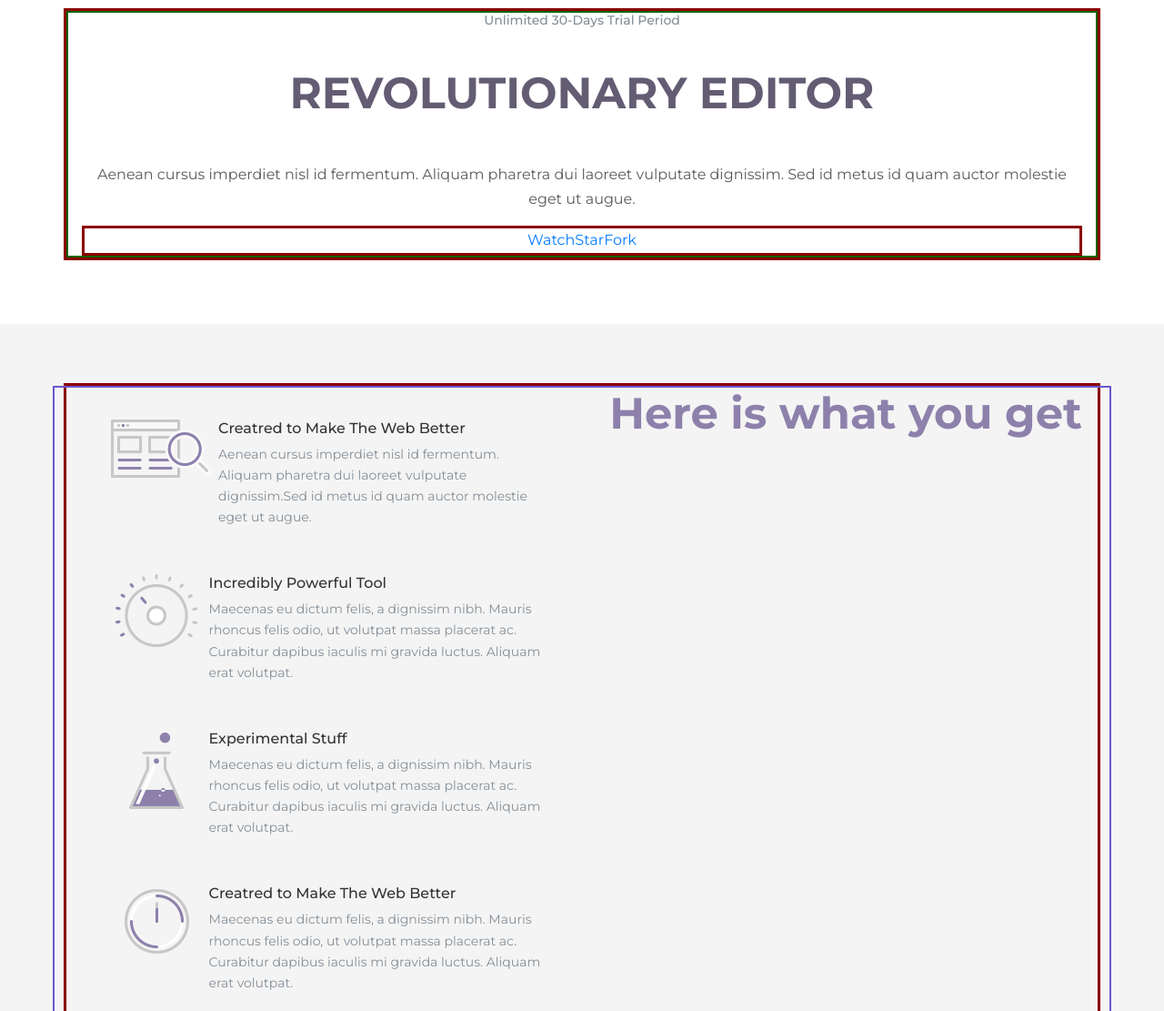
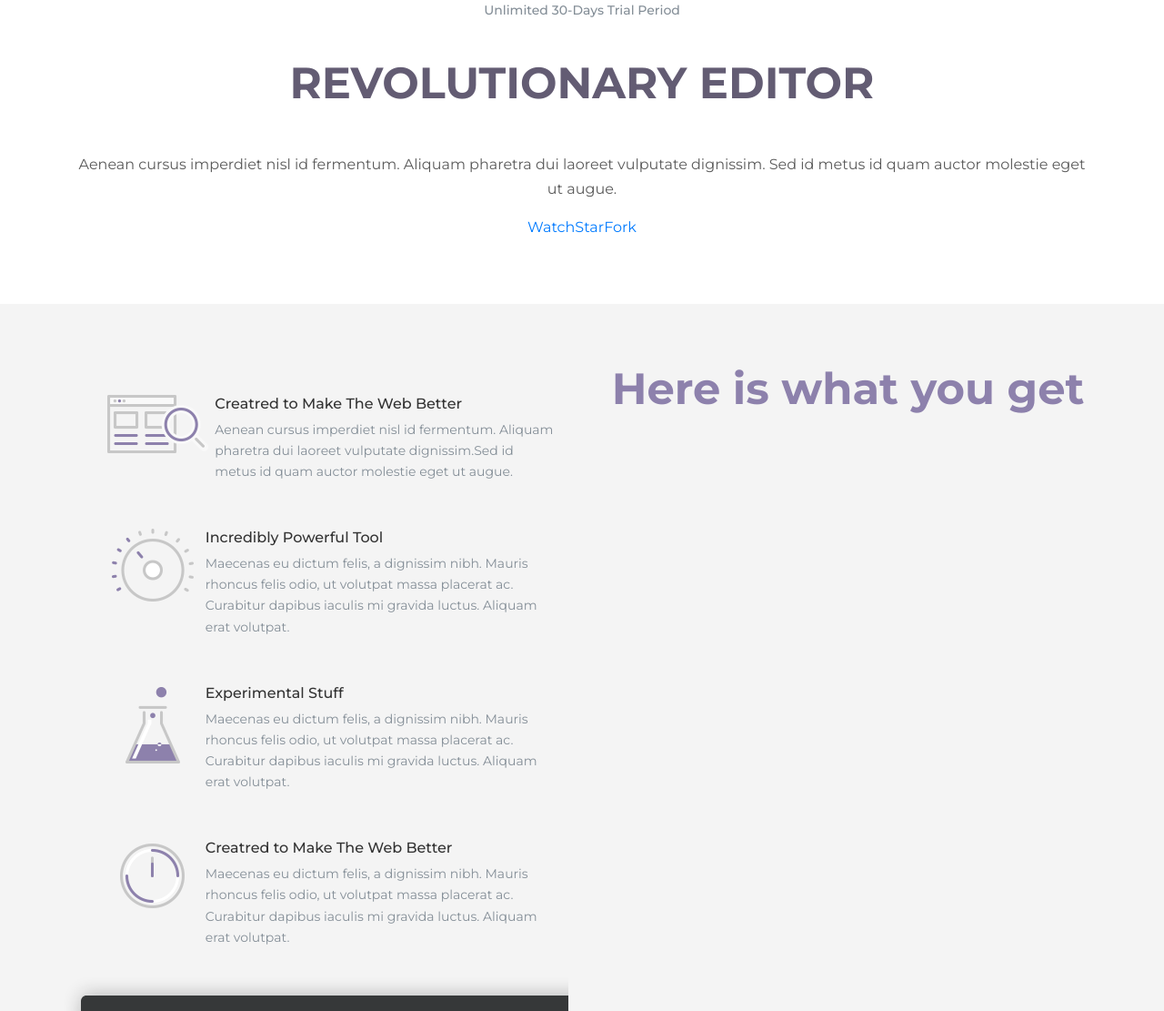
Before and after one commit to GH-Frontend-JS-9-online/bublyk_hw_3, a website: page app/index.html in a window 1280 px wide. Shown: the part 914-2025 px from the top of the page at 91% size. Drawn offline with nearby package versions, Linux system fonts and the light colour scheme.

Commit message:
del border

```diff
--- a/app/sass/main.sass
+++ b/app/sass/main.sass
@@ -52,14 +52,14 @@ b, strong
 
 
 .row
-	border: 2px slateblue solid
+	//border: 2px slateblue solid
 
 .col,.col-1,.col-2,.col-3,.col-4,.col-5,.col-6,.col-7,.col-8,.col-9,.col-10.col-11
-	border: 2px darkgreen solid
+	//border: 2px darkgreen solid
 	padding: 0 auto
 
 .container
-	border: 3px darkred solid
+	//border: 3px darkred solid
 	padding: 0
 
 
```
Also changed, not shown: app/css/main.min.css.
